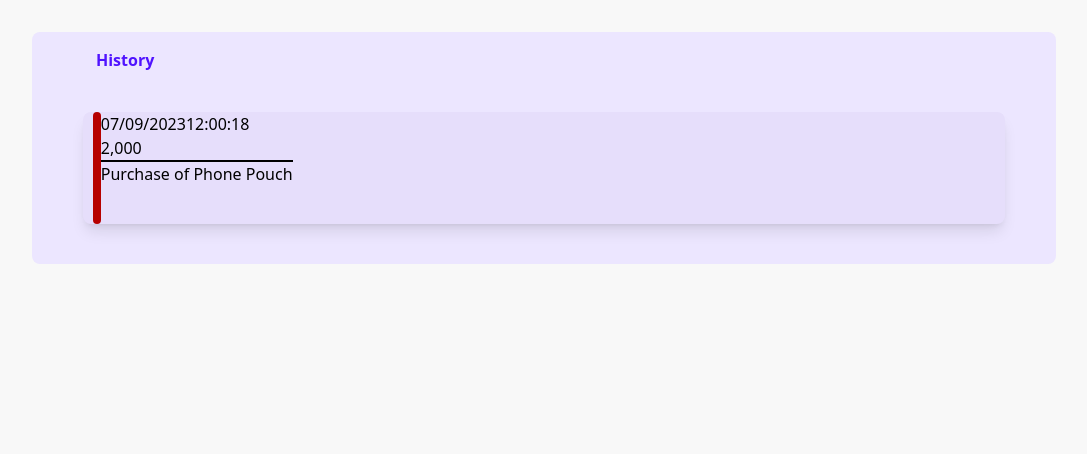
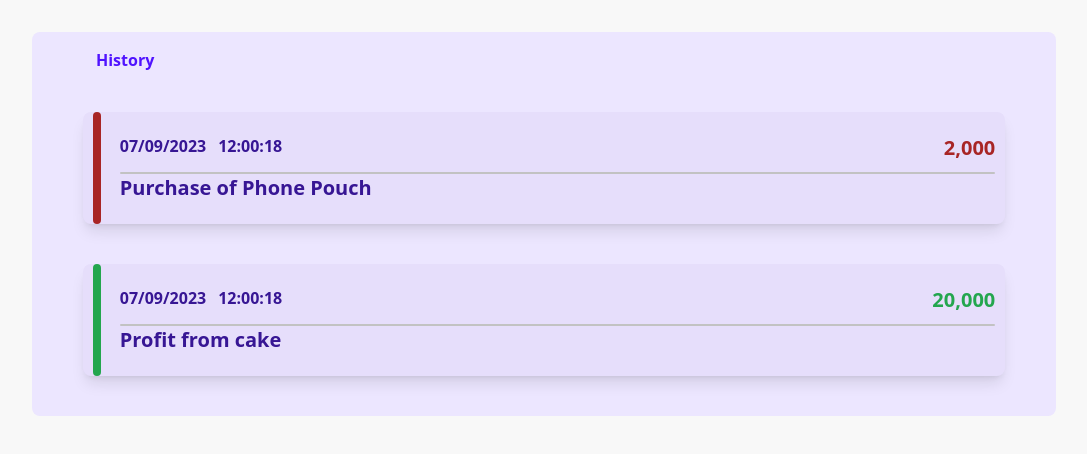
Before and after one commit to Codiadem/Thrifty-app, a React (Vite) app: page /expense in a window 1280 px wide. Shown: the top 454 px of the page, without its empty margins (96-1183 px from the left). Built offline with nearby package versions, Linux system fonts and the light colour scheme.

Commit message:
feat: Modify the Expense list UI

```diff
--- a/src/App.jsx
+++ b/src/App.jsx
@@ -6,6 +6,7 @@ import Login from "./Components/Pages/Login";
 import Dashboard from "./Components/Pages/Dashboard";
 import ForgotPassword from "./Components/Pages/ForgotPassword";
 import ExpenseList from "./Components/Pages/ExpenseList";
+import AddTransaction from "./Components/Pages/AddTransaction";
 
 
 function App() {
@@ -19,6 +20,7 @@ function App() {
           <Route path="/forgot" element={<ForgotPassword />} />
           <Route path="/dashboard" element={<Dashboard />} />
           <Route path="/expense" element={<ExpenseList />} />
+          <Route path="/add-transaction" element={<AddTransaction />} />
         </Routes>
       </Router>
     </>
--- /dev/null
+++ b/src/Components/Pages/AddTransaction.jsx
@@ -0,0 +1,37 @@
+import React from 'react'
+
+const AddTransaction = () => {
+  return (
+    <>
+      <h3>Add new Transaction</h3>
+      <form>
+        <div className='form-control'>
+            <label htmlFor="text">Text</label>
+            <input type="text" placeholder='Enter text...'/>
+        </div>
+        <div className='form-control'>
+            <label htmlFor="category">Category <br />
+            </label>
+            <select>
+                <option value="groceries">Groceries</option>
+                <option value="bills">Bills</option>
+                <option value="clothings">Clothings</option>
+                <option value="sanitries">Sanitries</option>
+                <option value="transportation">Transportation</option>
+                <option value="subscriptions">Subscriptions</option>
+            </select>
+        </div>
+        <div className='form-control'>
+            <label htmlFor="amount">Amount <br />
+                (negative-expense, postive-income)
+            </label>
+            <input type="number" placeholder='Enter amount...'/>
+        </div>
+
+        <button className="flex items-center justify-center w-full p-2 space-x-4 border rounded-md focus:ring-2 focus:ring-offset-1 dark:border-gray-400 focus:ring-violet-400">Add transaction</button>
+      </form>
+    </>
+  )
+}
+
+export default AddTransaction
--- a/src/Components/Pages/ExpenseList.jsx
+++ b/src/Components/Pages/ExpenseList.jsx
@@ -10,32 +10,67 @@ const ExpenseList = () => {
 
         <span><h3 className='font-bold text-secondaryBlue pt-[1rem] pl-[4rem]'>History</h3></span>
 
-        {/*container for List Section*/}
+        {/*container for List Section starts here*/}
 
 
-        <div className='w-[90%] flex bg-[#E6DEFB] mx-auto my-[2.5rem] shadow-lg rounded-lg'>
+        <div className='w-[90%] flex bg-[#E6DEFB] mx-auto my-[2.5rem] shadow-lg rounded-lg justify-around'>
             {/*container for vertical divider*/}
-            <div className='w-[0.5rem] h-[7rem] bg-[#B60000] rounded-lg ml-[0.6rem]'> </div>
+            <div className='w-[0.5rem] h-[7rem] bg-[#a82525] rounded-lg'> </div>
                 {/*container for other figures in the list dection*/}
+            <div className='w-[95%]  mx-0 my-auto '>
                 <div>
+                    <div className='flex justify-between pb-[0.6rem]'>
+                         <div className=' text-primaryBlue font-semibold'>
+                            <span className='mr-3'>07/09/2023</span>
+                            <span >12:00:18</span>
+                        </div>
+
                         <div>
+                            <span className='text-[#a82525] font-bold text-xl'>2,000</span>
+                        </div>
+                    </div>
+                    <hr className="w-full border-0 h-[0.1rem] bg-[#C2C2C2] rounded-lg" />
+
                     <div>
-                    <span>07/09/2023</span>
+                        <span className=' text-primaryBlue font-bold text-xl'>Purchase of Phone Pouch</span>
+                    </div>
+                </div>
+            </div>
+        </div>
+
+         {/*container for List Section ends here*/}
+
+
+          {/*container for List Section starts here*/}
+
+
+        <div className='w-[90%] flex bg-[#E6DEFB] mx-auto my-[2.5rem] shadow-lg rounded-lg justify-around'>
+            {/*container for vertical divider*/}
+            <div className='w-[0.5rem] h-[7rem] bg-[#23a64e] rounded-lg'> </div>
+                {/*container for other figures in the list dection*/}
+            <div className='w-[95%]  mx-0 my-auto'>
+                <div>
+                    <div className='flex justify-between pb-[0.6rem]'>
+                         <div className=' text-primaryBlue font-semibold'>
+                            <span className='mr-3'>07/09/2023</span>
                             <span>12:00:18</span>
                         </div>
 
                         <div>
-                        <span>2,000</span>
+                            <span className='text-[#23a64e] font-bold text-xl'>20,000</span>
                         </div>
-
-                    <hr className="w-full border-b" />
+                    </div>
+                    <hr className="w-full border-0 h-[0.1rem] bg-[#C2C2C2] rounded-lg" />
 
                     <div>
-                        <span>Purchase of Phone Pouch</span>
+                        <span className=' text-primaryBlue font-bold text-xl'>Profit from cake</span>
                     </div>
                 </div>
             </div>
         </div>
+
+         {/*container for List Section ends here*/}
+
      </div>
 
     </div>
```
Also changed, not shown: 1 other file (tests, documents, lock files or other folders). Lines whose indentation alone changed are shown as unchanged.
